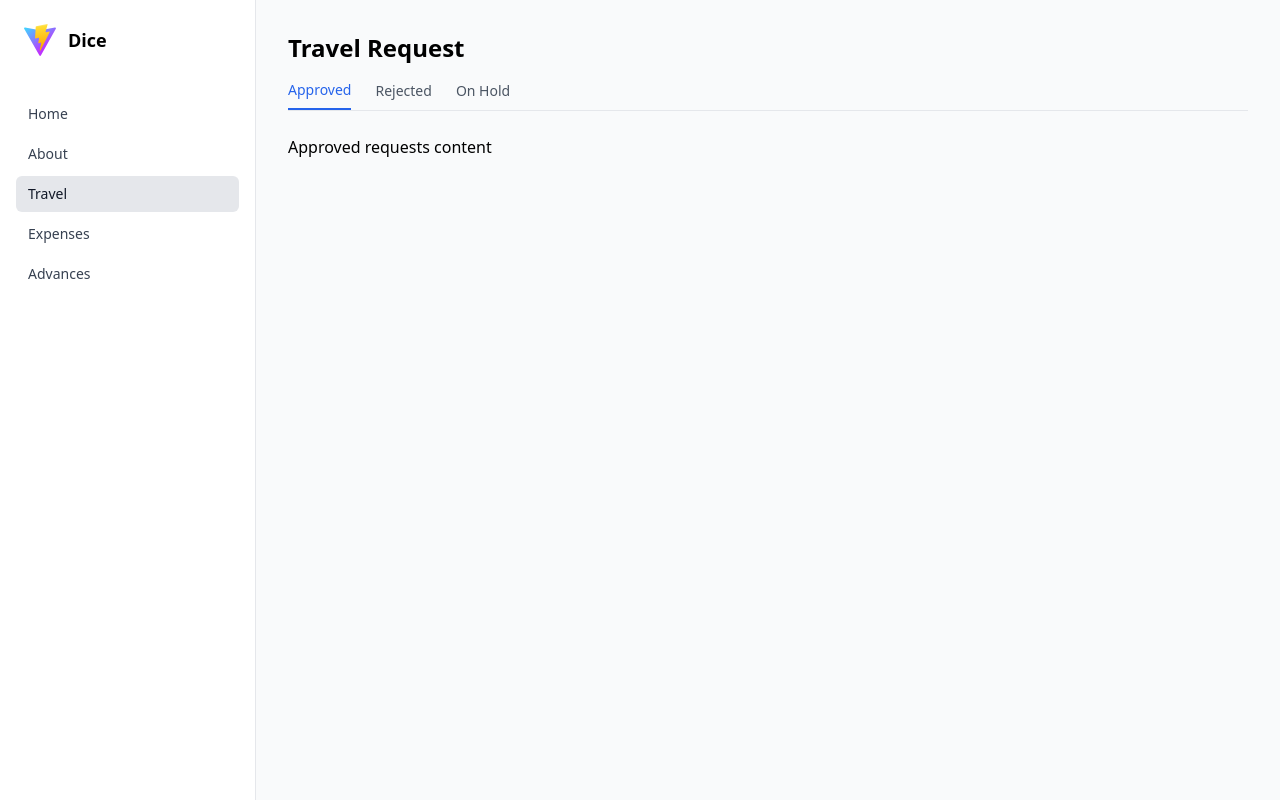
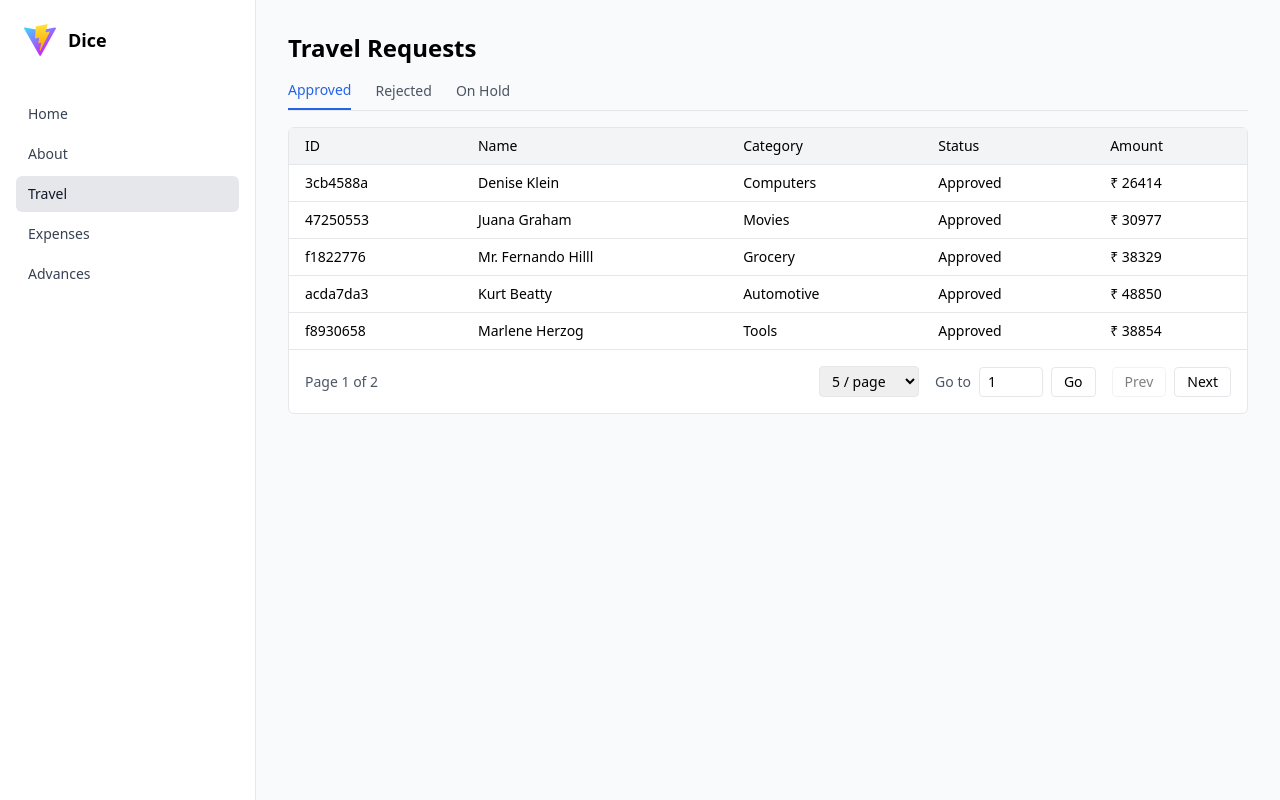
Before and after one commit to VinayLodhi1712/dice-dashboard, a React app in the folder frontend/: page /travel in a window 1280 px wide. Built offline with nearby package versions, Linux system fonts and the light colour scheme; the HTML template or start-up script is replaced by a standard one.

Commit message:
Add table

```diff
--- a/frontend/package.json
+++ b/frontend/package.json
@@ -10,6 +10,7 @@
     "preview": "vite preview"
   },
   "dependencies": {
+    "@faker-js/faker": "^9.9.0",
     "react": "^19.2.0",
     "react-dom": "^19.2.0",
     "react-router-dom": "^7.12.0"
--- /dev/null
+++ b/frontend/src/components/ui/Table.jsx
@@ -0,0 +1,138 @@
+import { useState } from "react";
+
+export default function Table({
+  columns,
+  data,
+  pageSizeOptions = [5, 10, 20],
+  defaultPageSize = 5,
+}) {
+  const [pageSize, setPageSize] = useState(defaultPageSize);
+  const [currentPage, setCurrentPage] = useState(1);
+  const [pageInput, setPageInput] = useState("1");
+
+  const totalPages = Math.max(1, Math.ceil(data.length / pageSize));
+
+  // ✅ Ensure currentPage is always valid (NO useEffect)
+  if (currentPage > totalPages) {
+    setCurrentPage(totalPages);
+    setPageInput(String(totalPages));
+  }
+
+  const startIndex = (currentPage - 1) * pageSize;
+  const paginatedData = data.slice(startIndex, startIndex + pageSize);
+
+  const goToPage = (page) => {
+    if (page < 1) page = 1;
+    if (page > totalPages) page = totalPages;
+
+    setCurrentPage(page);
+    setPageInput(String(page));
+  };
+
+  return (
+    <div className="bg-white border rounded-md mt-4">
+      {/* Table */}
+      <table className="w-full text-sm">
+        <thead className="bg-gray-100">
+          <tr>
+            {columns.map((col) => (
+              <th key={col.key} className="px-4 py-2 text-left font-medium">
+                {col.label}
+              </th>
+            ))}
+          </tr>
+        </thead>
+
+        <tbody>
+          {paginatedData.length ? (
+            paginatedData.map((row, idx) => (
+              <tr key={idx} className="border-t">
+                {columns.map((col) => (
+                  <td key={col.key} className="px-4 py-2">
+                    {row[col.key]}
+                  </td>
+                ))}
+              </tr>
+            ))
+          ) : (
+            <tr>
+              <td
+                colSpan={columns.length}
+                className="px-4 py-6 text-center text-gray-500"
+              >
+                No data available
+              </td>
+            </tr>
+          )}
+        </tbody>
+      </table>
+
+      <div className="flex items-center justify-between p-4 border-t">
+        {/* Left info */}
+        <span className="text-sm text-gray-600">
+          Page {currentPage} of {totalPages}
+        </span>
+
+        {/* Right controls */}
+        <div className="flex items-center gap-4">
+          {/* Page size */}
+          <select
+            value={pageSize}
+            onChange={(e) => {
+              setPageSize(Number(e.target.value));
+              goToPage(1);
+            }}
+            className="border rounded px-2 py-1 text-sm"
+          >
+            {pageSizeOptions.map((size) => (
+              <option key={size} value={size}>
+                {size} / page
+              </option>
+            ))}
+          </select>
+
+          {/* Jump to page */}
+          <div className="flex items-center gap-2">
+            <span className="text-sm text-gray-600">Go to</span>
+
+            <input
+              type="number"
+              min="1"
+              max={totalPages}
+              value={pageInput}
+              onChange={(e) => setPageInput(e.target.value)}
+              className="w-16 border rounded px-2 py-1 text-sm"
+              placeholder="Page"
+            />
+
+            <button
+              onClick={() => goToPage(Number(pageInput))}
+              className="px-3 py-1 border rounded text-sm hover:bg-gray-100"
+            >
+              Go
+            </button>
+          </div>
+
+          {/* Prev / Next */}
+          <div className="flex gap-2">
+            <button
+              disabled={currentPage === 1}
+              onClick={() => goToPage(currentPage - 1)}
+              className="px-3 py-1 border rounded text-sm disabled:opacity-50"
+            >
+              Prev
+            </button>
+
+            <button
+              disabled={currentPage === totalPages}
+              onClick={() => goToPage(currentPage + 1)}
+              className="px-3 py-1 border rounded text-sm disabled:opacity-50"
+            >
+              Next
+            </button>
+          </div>
+        </div>
+      </div>
+    </div>
+  );
+}
--- /dev/null
+++ b/frontend/src/data/fakeTableData.js
@@ -0,0 +1,24 @@
+import { faker } from "@faker-js/faker";
+
+export const tableColumns = [
+  { key: "id", label: "ID" },
+  { key: "name", label: "Name" },
+  { key: "category", label: "Category" },
+  { key: "status", label: "Status" },
+  { key: "amount", label: "Amount" },
+];
+
+export const tableData = Array.from({ length: 30 }).map(() => ({
+  id: faker.string.uuid().slice(0, 8),
+  name: faker.person.fullName(),
+  category: faker.commerce.department(),
+  status: faker.helpers.arrayElement([
+    "Approved",
+    "Rejected",
+    "On Hold",
+  ]),
+  amount: `₹ ${faker.number.int({
+    min: 500,
+    max: 50000,
+  })}`,
+}));
--- a/frontend/src/pages/Travel.jsx
+++ b/frontend/src/pages/Travel.jsx
@@ -1,15 +1,24 @@
+import Tabs from "../components/ui/Tabs";
+import Table from "../components/ui/Table";
 import { useState } from "react";
-import Tabs from "../components/ui/Tabs";
+import {
+  tableColumns,
+  tableData,
+} from "../data/fakeTableData";
 
 export default function Travel() {
   const [activeTab, setActiveTab] = useState("Approved");
 
   const tabs = ["Approved", "Rejected", "On Hold"];
 
+  const filteredData = tableData.filter(
+    (item) => item.status === activeTab
+  );
+
   return (
     <div>
       <h1 className="text-2xl font-semibold mb-4">
-        Travel Request
+        Travel Requests
       </h1>
 
       <Tabs
@@ -18,17 +27,11 @@ export default function Travel() {
         onChange={setActiveTab}
       />
 
-      <div className="mt-6">
-        {activeTab === "Approved" && (
-          <p>Approved requests content</p>
-        )}
-        {activeTab === "Rejected" && (
-          <p>Rejected requests content</p>
-        )}
-        {activeTab === "On Hold" && (
-          <p>On-hold requests content</p>
-        )}
-      </div>
+      <Table
+        columns={tableColumns}
+        data={filteredData}
+        pageSizeOptions={[5, 10, 20]}
+      />
     </div>
   );
 }
```
Also changed, not shown: 1 other file (tests, documents, lock files or other folders).
